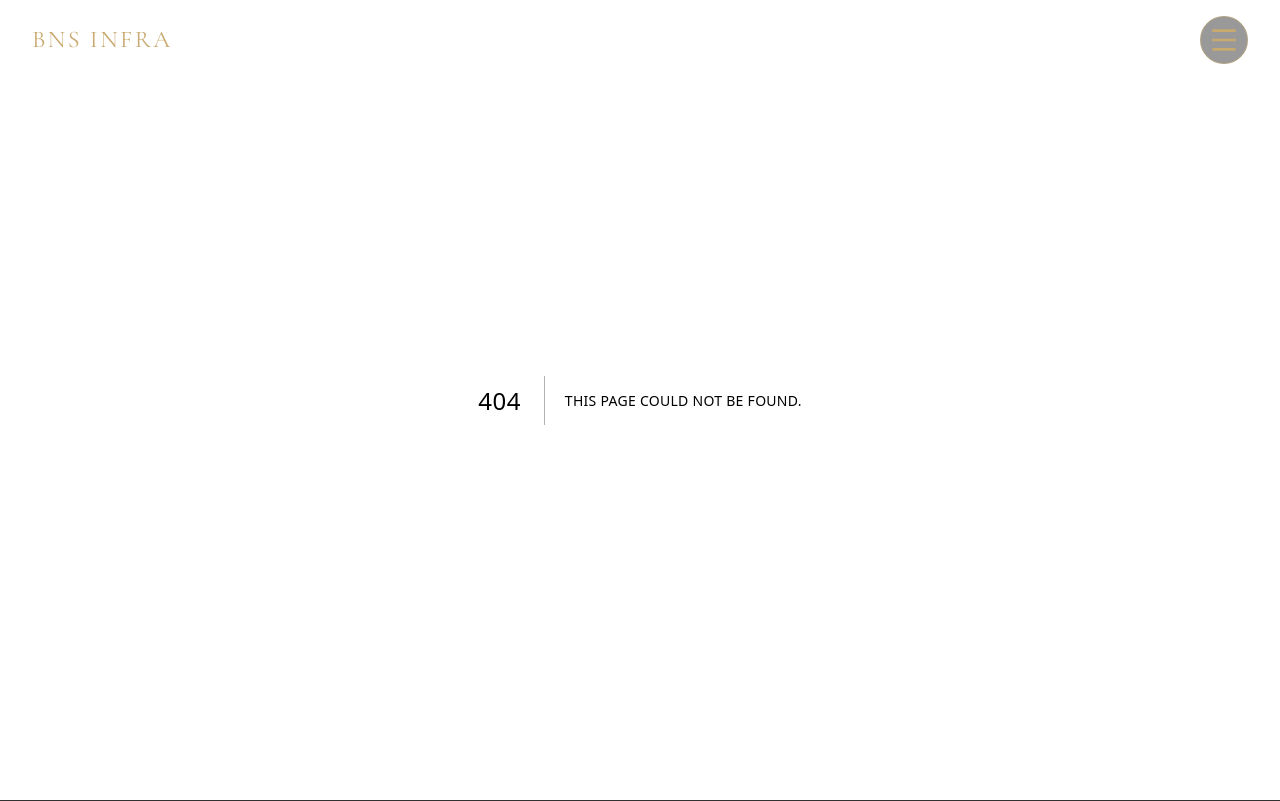
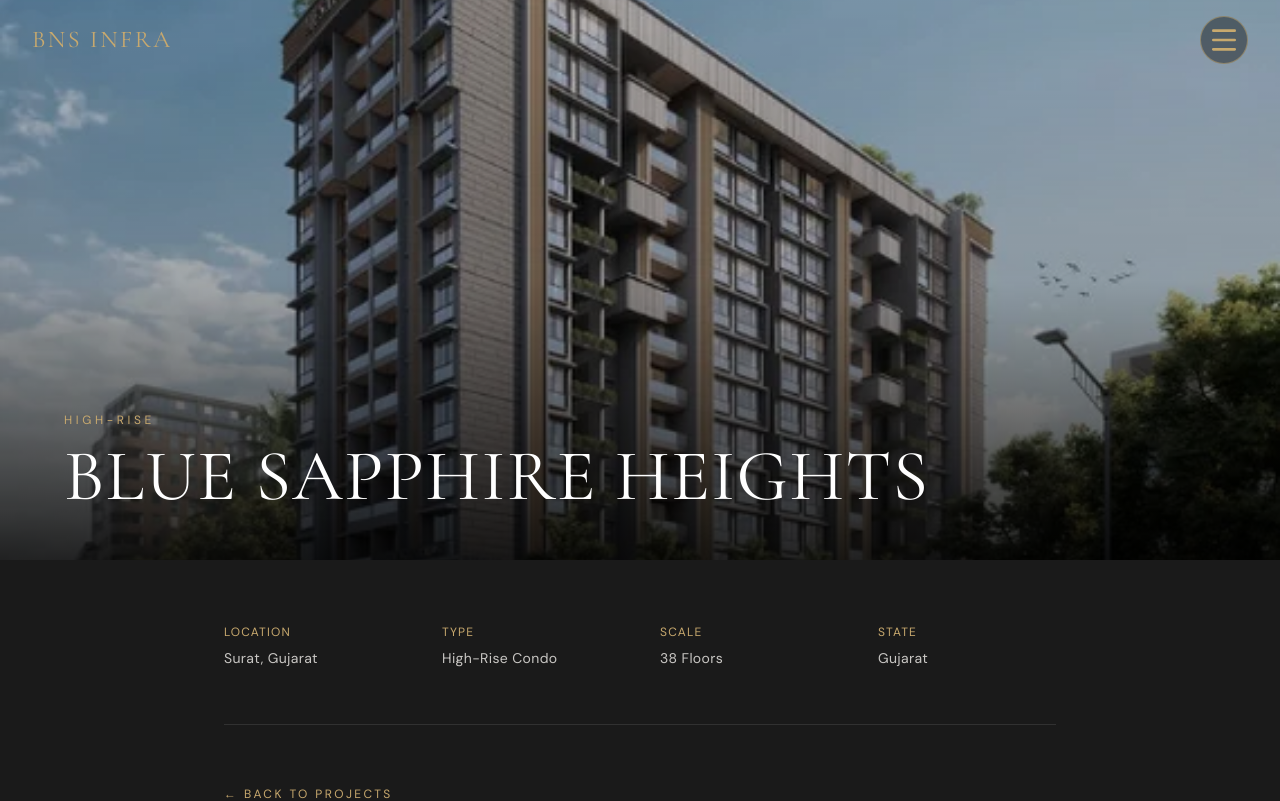
Before and after one commit to kalanibhavin2000-creator/bns-infra, a Next.js app: page /projects/blue-sapphire-heights in a window 1280 px wide. Before the commit this address had no page. Shown: the top 801 px of the page. Built offline with nearby package versions, Linux system fonts and the light colour scheme.

Commit message:
fix: view project button clickable, pointer events fixed

```diff
--- /dev/null
+++ b/src/app/projects/[slug]/page.tsx
@@ -0,0 +1,77 @@
+import Image from "next/image";
+import Link from "next/link";
+import { notFound } from "next/navigation";
+import { allProjects } from "../data";
+
+export function generateStaticParams() {
+  return allProjects.map((p) => ({ slug: p.slug }));
+}
+
+export default async function ProjectPage({
+  params,
+}: {
+  params: Promise<{ slug: string }>;
+}) {
+  const { slug } = await params;
+  const project = allProjects.find((p) => p.slug === slug);
+  if (!project) notFound();
+
+  return (
+    <div className="bg-dark min-h-screen">
+      {/* Hero */}
+      <div className="relative" style={{ height: "70vh" }}>
+        <Image
+          src={project.image}
+          alt={project.name}
+          fill
+          className="object-cover"
+          priority
+        />
+        <div
+          className="absolute inset-0"
+          style={{
+            background:
+              "linear-gradient(to top, rgba(0,0,0,0.85) 0%, rgba(0,0,0,0.3) 50%, rgba(0,0,0,0.2) 100%)",
+          }}
+        />
+        <div className="absolute bottom-12 left-8 lg:left-16 right-8">
+          <p className="text-gold text-xs tracking-[0.3em] uppercase mb-3">
+            {project.category}
+          </p>
+          <h1 className="font-cormorant text-5xl lg:text-7xl text-white leading-none">
+            {project.name}
+          </h1>
+        </div>
+      </div>
+
+      {/* Details */}
+      <div className="max-w-4xl mx-auto px-8 py-16">
+        <div className="grid grid-cols-2 md:grid-cols-4 gap-10 mb-14 border-b border-white/10 pb-14">
+          <div>
+            <p className="text-gold text-xs tracking-widest uppercase mb-2">Location</p>
+            <p className="text-light/80 text-sm tracking-wide">{project.location}</p>
+          </div>
+          <div>
+            <p className="text-gold text-xs tracking-widest uppercase mb-2">Type</p>
+            <p className="text-light/80 text-sm tracking-wide">{project.type}</p>
+          </div>
+          <div>
+            <p className="text-gold text-xs tracking-widest uppercase mb-2">Scale</p>
+            <p className="text-light/80 text-sm tracking-wide">{project.scale}</p>
+          </div>
+          <div>
+            <p className="text-gold text-xs tracking-widest uppercase mb-2">State</p>
+            <p className="text-light/80 text-sm tracking-wide">{project.state}</p>
+          </div>
+        </div>
+
+        <Link
+          href="/projects"
+          className="text-gold text-xs tracking-[0.2em] uppercase hover:text-light transition-colors duration-200"
+        >
+          ← Back to Projects
+        </Link>
+      </div>
+    </div>
+  );
+}
--- /dev/null
+++ b/src/app/projects/data.ts
@@ -0,0 +1,113 @@
+export type Project = {
+  id: number;
+  slug: string;
+  category: string;
+  name: string;
+  location: string;
+  state: string;
+  type: string;
+  scale: string;
+  image: string;
+};
+
+export const allProjects: Project[] = [
+  {
+    id: 1,
+    slug: "titanium-world-tower",
+    category: "High-Rise",
+    name: "Titanium World Tower",
+    location: "Surat, Gujarat",
+    state: "Gujarat",
+    type: "High-Rise Condo",
+    scale: "52 Floors",
+    image: "/images/building-highrise.jpg",
+  },
+  {
+    id: 2,
+    slug: "inorbit-mall-tiling",
+    category: "Commercial",
+    name: "Inorbit Mall Tiling",
+    location: "Vadodara, Gujarat",
+    state: "Gujarat",
+    type: "Commercial Mall",
+    scale: "3.2M Sq Ft",
+    image: "/images/building-commercial.jpg",
+  },
+  {
+    id: 3,
+    slug: "green-valley-residency",
+    category: "Residential",
+    name: "Green Valley Residency",
+    location: "Ahmedabad, Gujarat",
+    state: "Gujarat",
+    type: "Residential Complex",
+    scale: "500 Units",
+    image: "/images/building-residential.jpg",
+  },
+  {
+    id: 4,
+    slug: "zydus-pharma-complex",
+    category: "Industrial",
+    name: "Zydus Pharma Complex",
+    location: "Ahmedabad, Gujarat",
+    state: "Gujarat",
+    type: "Industrial Facility",
+    scale: "1.8M Sq Ft",
+    image: "/images/bns-office.jpeg",
+  },
+  {
+    id: 5,
+    slug: "blue-sapphire-heights",
+    category: "High-Rise",
+    name: "Blue Sapphire Heights",
+    location: "Surat, Gujarat",
+    state: "Gujarat",
+    type: "High-Rise Condo",
+    scale: "38 Floors",
+    image: "/images/highrise-render.webp",
+  },
+  {
+    id: 6,
+    slug: "crystal-mall-flooring",
+    category: "Commercial",
+    name: "Crystal Mall Flooring",
+    location: "Surat, Gujarat",
+    state: "Gujarat",
+    type: "Commercial Mall",
+    scale: "2.1M Sq Ft",
+    image: "/images/building-complex.jpg",
+  },
+  {
+    id: 7,
+    slug: "emerald-park-villas",
+    category: "Residential",
+    name: "Emerald Park Villas",
+    location: "Gandhinagar, Gujarat",
+    state: "Gujarat",
+    type: "Villa Complex",
+    scale: "200 Units",
+    image: "/images/building-residential.jpg",
+  },
+  {
+    id: 8,
+    slug: "torrent-power-facility",
+    category: "Industrial",
+    name: "Torrent Power Facility",
+    location: "Ahmedabad, Gujarat",
+    state: "Gujarat",
+    type: "Power Plant",
+    scale: "800K Sq Ft",
+    image: "/images/building-highrise.jpg",
+  },
+  {
+    id: 9,
+    slug: "the-grand-meridian",
+    category: "High-Rise",
+    name: "The Grand Meridian",
+    location: "Surat, Gujarat",
+    state: "Gujarat",
+    type: "Luxury Residences",
+    scale: "60 Floors",
+    image: "/images/building-commercial.jpg",
+  },
+];
--- a/src/app/projects/page.tsx
+++ b/src/app/projects/page.tsx
@@ -4,113 +4,10 @@ import { useState } from "react";
 import Image from "next/image";
 import Link from "next/link";
 import { motion } from "framer-motion";
+import { allProjects, type Project } from "./data";
 
 const categories = ["All", "High-Rise", "Residential", "Commercial", "Industrial"] as const;
 type Category = (typeof categories)[number];
-
-type Project = {
-  id: number;
-  category: string;
-  name: string;
-  location: string;
-  state: string;
-  type: string;
-  scale: string;
-  image: string;
-};
-
-const allProjects: Project[] = [
-  {
-    id: 1,
-    category: "High-Rise",
-    name: "Titanium World Tower",
-    location: "Surat, Gujarat",
-    state: "Gujarat",
-    type: "High-Rise Condo",
-    scale: "52 Floors",
-    image: "/images/building-highrise.jpg",
-  },
-  {
-    id: 2,
-    category: "Commercial",
-    name: "Inorbit Mall Tiling",
-    location: "Vadodara, Gujarat",
-    state: "Gujarat",
-    type: "Commercial Mall",
-    scale: "3.2M Sq Ft",
-    image: "/images/building-commercial.jpg",
-  },
-  {
-    id: 3,
-    category: "Residential",
-    name: "Green Valley Residency",
-    location: "Ahmedabad, Gujarat",
-    state: "Gujarat",
-    type: "Residential Complex",
-    scale: "500 Units",
-    image: "/images/building-residential.jpg",
-  },
-  {
-    id: 4,
-    category: "Industrial",
-    name: "Zydus Pharma Complex",
-    location: "Ahmedabad, Gujarat",
-    state: "Gujarat",
-    type: "Industrial Facility",
-    scale: "1.8M Sq Ft",
-    image: "/images/bns-office.jpeg",
-  },
-  {
-    id: 5,
-    category: "High-Rise",
-    name: "Blue Sapphire Heights",
-    location: "Surat, Gujarat",
-    state: "Gujarat",
-    type: "High-Rise Condo",
-    scale: "38 Floors",
-    image: "/images/highrise-render.webp",
-  },
-  {
-    id: 6,
-    category: "Commercial",
-    name: "Crystal Mall Flooring",
-    location: "Surat, Gujarat",
-    state: "Gujarat",
-    type: "Commercial Mall",
-    scale: "2.1M Sq Ft",
-    image: "/images/building-complex.jpg",
-  },
-  {
-    id: 7,
-    category: "Residential",
-    name: "Emerald Park Villas",
-    location: "Gandhinagar, Gujarat",
-    state: "Gujarat",
-    type: "Villa Complex",
-    scale: "200 Units",
-    image: "/images/building-residential.jpg",
-  },
-  {
-    id: 8,
-    category: "Industrial",
-    name: "Torrent Power Facility",
-    location: "Ahmedabad, Gujarat",
-    state: "Gujarat",
-    type: "Power Plant",
-    scale: "800K Sq Ft",
-    image: "/images/building-highrise.jpg",
-  },
-  {
-    id: 9,
-    category: "High-Rise",
-    name: "The Grand Meridian",
-    location: "Surat, Gujarat",
-    state: "Gujarat",
-    type: "Luxury Residences",
-    scale: "60 Floors",
-    image: "/images/building-commercial.jpg",
-  },
-];
 
 const EASE = [0.4, 0, 0.2, 1] as const;
 const DUR = 0.4;
@@ -119,8 +16,9 @@ function ProjectCard({ project }: { project: Project }) {
   const [hovered, setHovered] = useState(false);
 
   return (
-    <div
-      className="relative overflow-hidden"
+    <Link
+      href={`/projects/${project.slug}`}
+      className="relative overflow-hidden block cursor-pointer"
       style={{ minHeight: "480px" }}
       onMouseEnter={() => setHovered(true)}
       onMouseLeave={() => setHovered(false)}
@@ -135,11 +33,11 @@ function ProjectCard({ project }: { project: Project }) {
       />
 
       {/* Dark gradient — bottom 40%, default state */}
-      <div className="absolute inset-x-0 bottom-0 h-[40%] bg-gradient-to-t from-black/80 to-transparent z-10" />
+      <div className="absolute inset-x-0 bottom-0 h-[40%] bg-gradient-to-t from-black/80 to-transparent z-10 pointer-events-none" />
 
       {/* Default content — bottom-left, fades out on hover */}
       <motion.div
-        className="absolute bottom-8 left-8 right-8 z-20"
+        className="absolute bottom-8 left-8 right-8 z-20 pointer-events-none"
         animate={{ opacity: hovered ? 0 : 1 }}
         transition={{ duration: DUR * 0.75, ease: EASE }}
       >
@@ -154,7 +52,7 @@ function ProjectCard({ project }: { project: Project }) {
 
       {/* Cream overlay — fades in on hover */}
       <motion.div
-        className="absolute inset-0 z-30"
+        className="absolute inset-0 z-30 pointer-events-none"
         style={{ backgroundColor: "#F5F3EF" }}
         animate={{ opacity: hovered ? 1 : 0 }}
         transition={{ duration: DUR, ease: EASE }}
@@ -162,7 +60,7 @@ function ProjectCard({ project }: { project: Project }) {
 
       {/* Hover content — appears above cream overlay */}
       <motion.div
-        className="absolute inset-0 z-40 flex flex-col justify-between p-8"
+        className="absolute inset-0 z-40 flex flex-col justify-between p-8 pointer-events-none"
         animate={{ opacity: hovered ? 1 : 0 }}
         transition={{ duration: DUR, ease: EASE, delay: hovered ? 0.1 : 0 }}
       >
@@ -180,15 +78,12 @@ function ProjectCard({ project }: { project: Project }) {
             <li className="text-dark/70 text-xs tracking-wider">{project.type}</li>
             <li className="text-dark/70 text-xs tracking-wider">{project.scale}</li>
           </ul>
-          <Link
-            href="/projects"
-            className="inline-block border border-dark text-dark text-xs tracking-[0.2em] uppercase px-6 py-3 hover:bg-dark hover:text-light transition-all duration-200 w-fit"
-          >
+          <span className="inline-block border border-dark text-dark text-xs tracking-[0.2em] uppercase px-6 py-3 w-fit">
             View Project
-          </Link>
+          </span>
         </div>
       </motion.div>
-    </div>
+    </Link>
   );
 }
 
```
